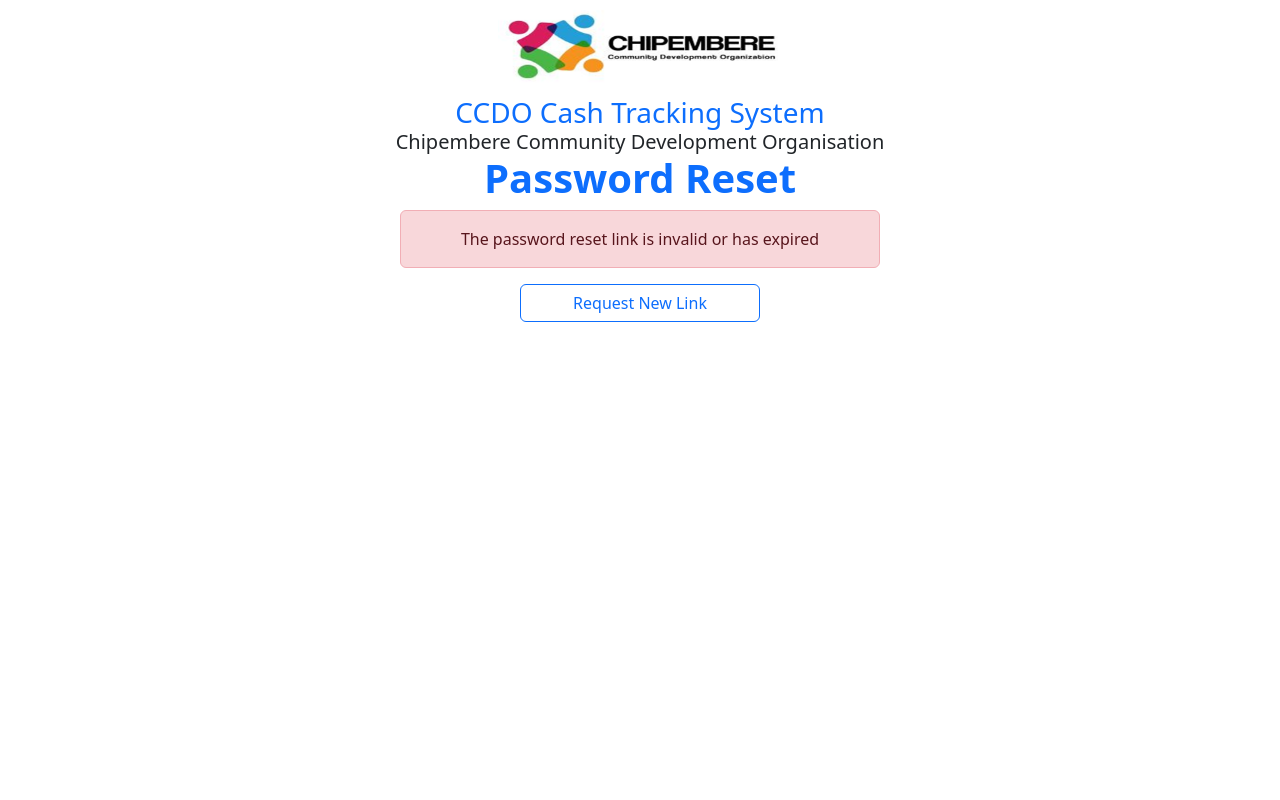
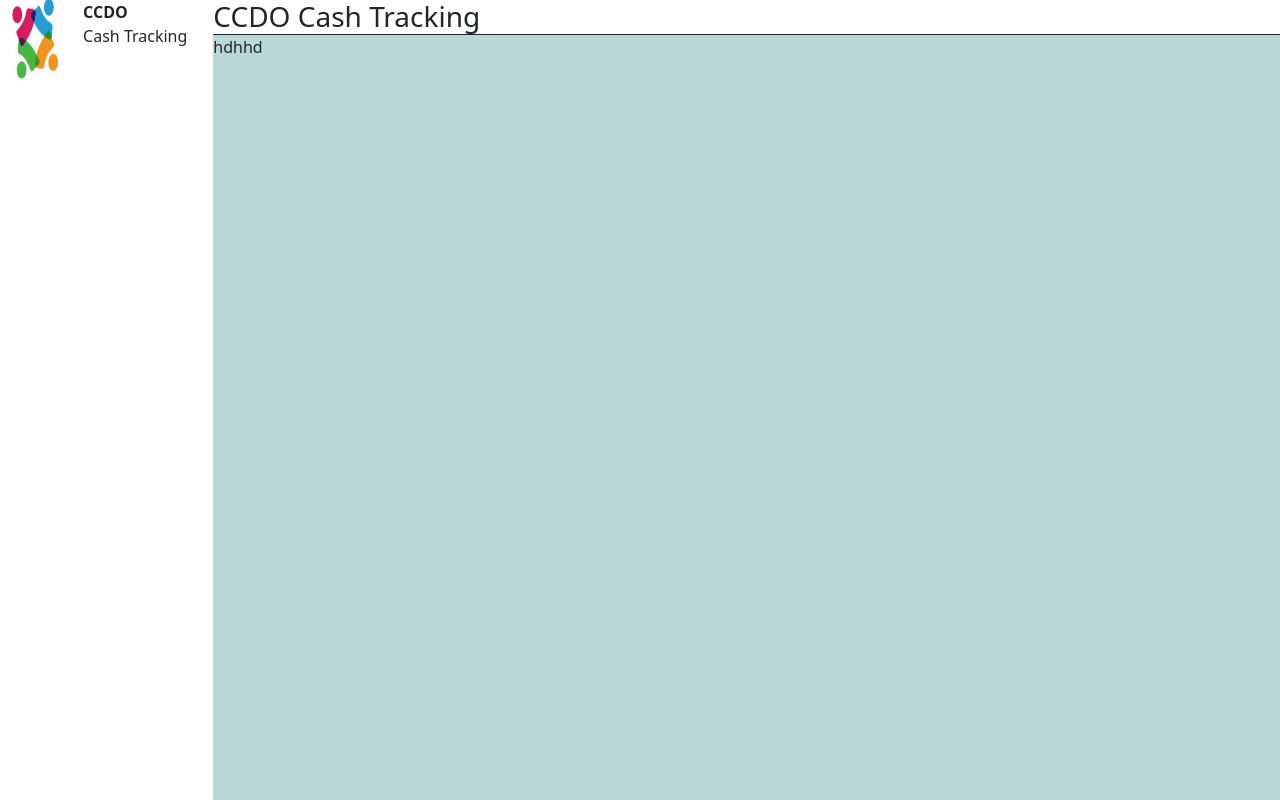
Before and after one commit to FrezerMakina/CashTrackingSystem, a Django app: page /dashboard/ in a window 1280 px wide. Run offline with Django 5.2, Linux system fonts and the light colour scheme; the visitor is signed in with stand-in values (Sample User, id 1); some libraries are stand-ins or nearby versions.

Commit message:
edited dashboard

```diff
--- a/static/CashTracker/styles.css
+++ b/static/CashTracker/styles.css
@@ -1,7 +1,10 @@
-html, body {
-    height: 40%;
+/* html, body {
+    height: 100%;
     margin: 0;
-}
+} */
+ /* * {
+    margin: 0;
+ } */
 
 form, .loginrow {
     background: linear-gradient(to bottom right, #e0f7fa, #80deea);
@@ -11,9 +14,23 @@
     height: 6rem;
 }
 
+/* .logo-small {
+    height: 2rem;
+    width: 50%;
+} */
+ .ch {
+    height: 10%;
+ }
+
+ .bg-white {
+    background-color: rgb(139, 104, 37);
+ }
+
 label {
     gap: 0;
 }
+
+
 
 .grad-text {
     background: linear-gradient(45deg, #037fe6, #390ae4, #adbdc4);
--- a/templates/CashTracker/dashboard.html
+++ b/templates/CashTracker/dashboard.html
@@ -1,7 +1,7 @@
 {% load widget_tweaks %}
 {% load static %}
 <!DOCTYPE html>
-<html lang="en">
+<html lang="en" class="h-100">
 <head>
     <meta charset="UTF-8">
     <meta name="viewport" content="width=device-width, initial-scale=1.0">
@@ -10,30 +10,31 @@
     <link href="https://cdn.jsdelivr.net/npm/bootstrap@5.3.6/dist/css/bootstrap.min.css" rel="stylesheet" integrity="sha384-4Q6Gf2aSP4eDXB8Miphtr37CMZZQ5oXLH2yaXMJ2w8e2ZtHTl7GptT4jmndRuHDT" crossorigin="anonymous">
     <link rel="stylesheet" href="{% static 'CashTracker/styles.css' %}">
 </head>
-<body class="overflow-hidden w-75 mx-auto">
-    <img src="{% static 'CashTracker/icons/ccdo logo.png' %}" class="mx-auto my-0 d-block logo" alt="CCDO logo">
-    <h3 class="position-static text-primary text-center my-0">CCDO Cash Tracking System</h3>
-    <h5 class="position-static text-dark text-center my-0">Chipembere Community Development Organisation</h5>
+<body class="container-fluid h-100 w-100 m-0 p-0">
 
-    <h1 class="text-center text-primary fw-bold">Password Reset</h1>
+    <div class="row h-100 w-100 m-0 p-0">
+        <div class="col-2 h-100 m-0 overflow-hidden">
+            <div class="row ch">
+                <div class="col-4 m-0">
+                    <img src="{% static 'CashTracker/icons/logo-small.PNG' %}" class="my-0 w-100 h-100" alt="CCDO logo">
+                </div>
+                <div class="col-8 mx-0">
+                    <p class="my-0 fw-bold">CCDO</p>
+                    <p class="my-0 fs-6 text-dark">Cash Tracking</p>
+                </div>
+            </div>
 
-    {% if validlink %}
-        <div class="shadow-lg rounded-pill  w-50 p-3 mx-auto mt-3">
-            <form method="POST" class=" form-control rounded-pill mx-auto">
-                {% csrf_token %}
-                <!-- <label for="{{ form.email.id_for_label }}" class="form-label fw-bold text-primary w-75 d-block mx-auto mt-3">Email</label> -->
-                {{ form.new_password1|add_class:"form-control w-75 mx-auto mt-3"|attr:"placeholder:New Password" }}
-                {{ form.new_password2|add_class:"form-control w-75 mx-auto mt-3"|attr:"placeholder:Confirm Password" }}
-                <button type="submit" class="btn btn-primary w-75 d-block mx-auto my-3">Reset</button>
-            </form>
+
         </div>
-    {% else %}
-        <div class="w-50 mx-auto">
-            <p class="alert alert-danger text-center"> The password reset link is invalid or has expired</p>
-            <a href="{% url 'password_reset' %}" class="btn btn-outline-primary d-block w-50 mx-auto">Request New Link</a>
+
+        <div class="container-fluid col-10 h-100 m-0 p-0" style="background-color: rgba(126, 184, 179, 0.534);">
+            <div class="container-fluid border-bottom border-dark bg-white w-100 mx-0 p-0">
+                <h3 class="m-0 p-0 w-100">CCDO Cash Tracking</h3>
+            </div>
+            <p class="m-0 p-0 w-100">hdhhd</p>
+
         </div>
-    {% endif %}
-
+    </div>
 
     <script src="https://cdn.jsdelivr.net/npm/bootstrap@5.3.6/dist/js/bootstrap.bundle.min.js" integrity="sha384-j1CDi7MgGQ12Z7Qab0qlWQ/Qqz24Gc6BM0thvEMVjHnfYGF0rmFCozFSxQBxwHKO" crossorigin="anonymous"></script>
 </body>
```
Also changed, not shown: static/CashTracker/icons/logo-small.PNG (added).
